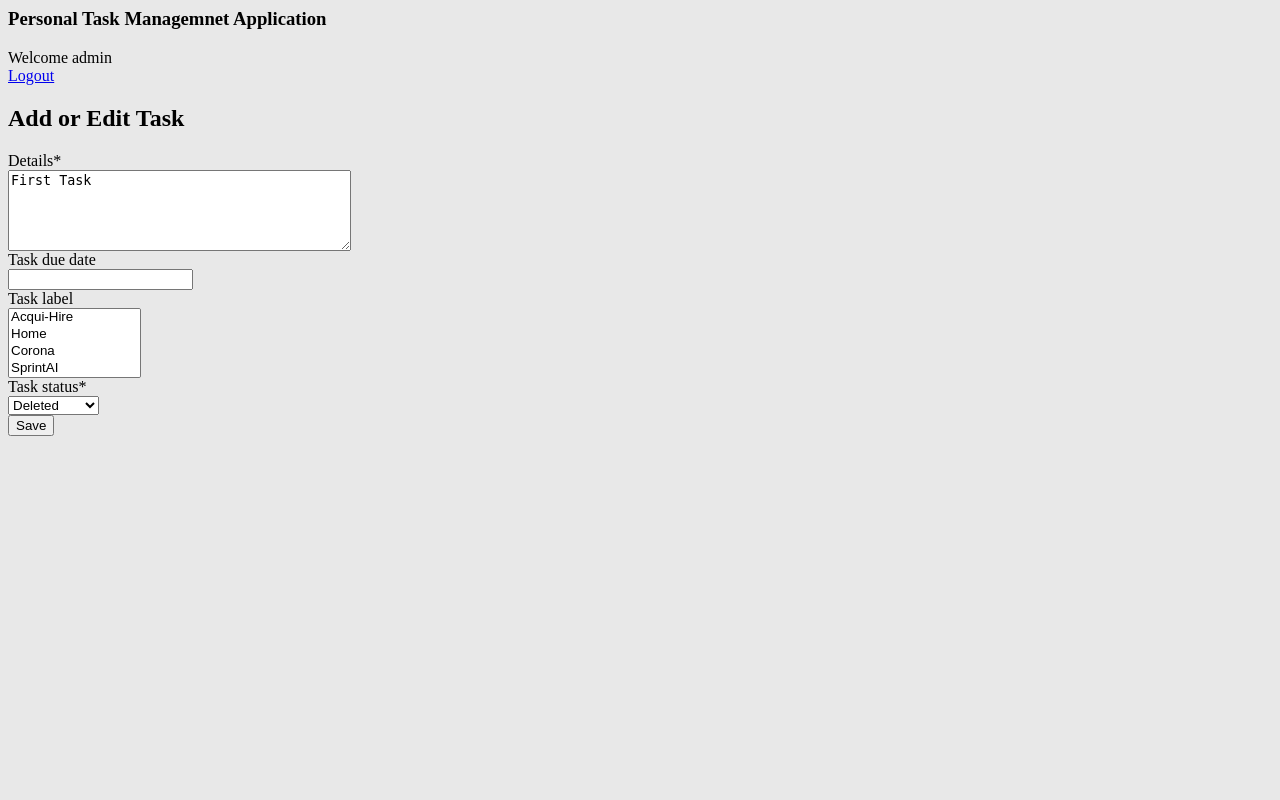
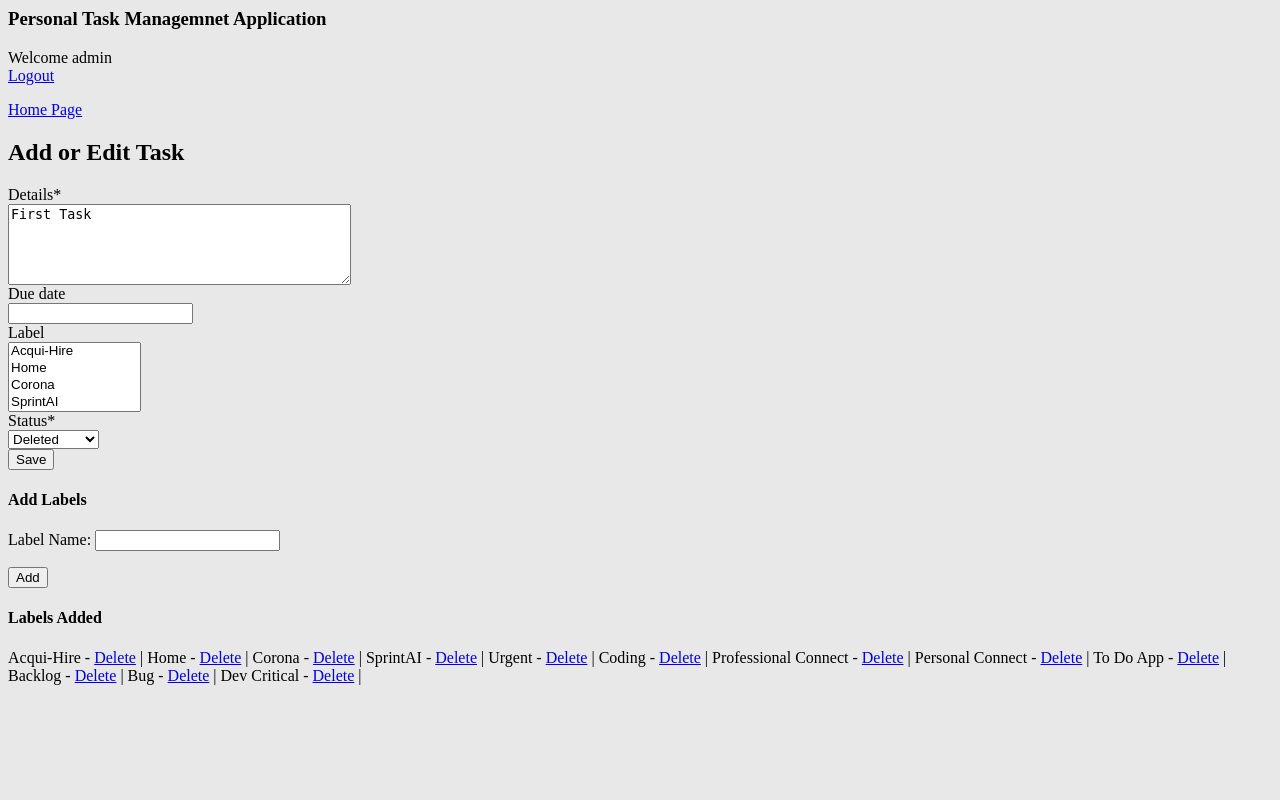
Before and after one commit to ankjain8609/to_do_list, a Django app: page /tasks/1/edit/ in a window 1280 px wide. Run offline with Django 3.2, Linux system fonts and the light colour scheme; a user stored in the database is signed in; data comes from the database, SQL or seed files in the repository; some libraries are stand-ins or nearby versions.

Commit message:
refactored code, with corrected code conventions.

```diff
--- a/tasks/forms.py
+++ b/tasks/forms.py
@@ -3,60 +3,60 @@ from django.forms import ModelForm, Textarea, DateInput
 from .models import Tasks, Labels, TaskLogHours, TaskNotes
 from django.contrib.auth.models import User
 from django.contrib.admin.widgets import AdminDateWidget
+from bootstrap_datepicker_plus import DatePickerInput
 
 
 class TaskCreationForm(forms.ModelForm):
 
 
-    task_label = forms.CharField(required=False)
-    task_due_date = forms.DateField(required=False)
-    label_list = Labels.objects.filter(label_status = 'Active')
-    task_label = forms.ModelMultipleChoiceField(queryset = label_list,
-                                                widget = forms.SelectMultiple,
-                                                required = False)
+    due_date = forms.DateField(widget=DatePickerInput(format='%m/%d/%Y'),
+                               required=False)
+    label_list = Labels.objects.filter(status = 'Active')
+    label = forms.ModelMultipleChoiceField(queryset = label_list,
+                                           widget = forms.SelectMultiple,
+                                           required = False)
 
     class Meta:
 
         model = Tasks
-        fields = ('task_details','task_due_date','task_label')
-        widgets = {'task_details': Textarea(attrs={'cols': 40, 'rows': 5}),
-                   'task_due_date': AdminDateWidget()}
+        fields = ('details','due_date','label')
+        widgets = {'details': Textarea(attrs={'cols': 40, 'rows': 5}),
+                   'due_date': AdminDateWidget()}
 
 
 class TaskUpdationForm(forms.ModelForm):
 
 
-    task_label = forms.CharField(required=False)
-    task_due_date = forms.DateField(required=False)
-    label_list = Labels.objects.filter(label_status = 'Active')
-    task_label = forms.ModelMultipleChoiceField(queryset = label_list,
-                                                widget = forms.SelectMultiple,
-                                                required = False)
+    due_date = forms.DateField(required=False)
+    label_list = Labels.objects.filter(status = 'Active')
+    label = forms.ModelMultipleChoiceField(queryset = label_list,
+                                           widget = forms.SelectMultiple,
+                                           required = False)
 
     class Meta:
 
         model = Tasks
-        fields = ('task_details','task_due_date','task_label','task_status')
-        widgets = {'task_details': Textarea(attrs={'cols': 40, 'rows': 5}),
-                   'task_due_date': DateInput()}
+        fields = ('details','due_date','label','status')
+        widgets = {'details': Textarea(attrs={'cols': 40, 'rows': 5}),
+                   'due_date': DateInput()}
 
 
 class LabelCreationForm(forms.ModelForm):
 
     class Meta:
         model = Labels
-        fields = ('label_name',)
+        fields = ('name',)
 
 
 class TaskLogHoursForm(forms.ModelForm):
 
     class Meta:
 
-        task_log_notes = forms.CharField(required=False)
+        log_notes = forms.CharField(required=False)
         model = TaskLogHours
-        fields = ('task_time_spent','task_day_of_work', 'task_log_notes')
-        widgets = {'task_log_notes': Textarea(attrs={'cols': 40, 'rows': 5}),
-                   'task_time_spent': DateInput()}
+        fields = ('time_spent','day_of_work', 'log_notes')
+        widgets = {'log_notes': Textarea(attrs={'cols': 40, 'rows': 5}),
+                   'time_spent': DateInput()}
 
 
 class TaskNotesForm(forms.ModelForm):
@@ -64,5 +64,5 @@ class TaskNotesForm(forms.ModelForm):
     class Meta:
         task_notes = forms.CharField(required=False)
         model = TaskNotes
-        fields = ('task_notes',)
-        widgets = {'task_notes': Textarea(attrs={'cols': 100, 'rows': 1})}
+        fields = ('notes',)
+        widgets = {'notes': Textarea(attrs={'cols': 100, 'rows': 1})}
--- a/tasks/templates/tasks/task_edit.html
+++ b/tasks/templates/tasks/task_edit.html
@@ -1,9 +1,23 @@
 {% extends 'tasks/base.html' %}
 {% block content %}
+    <p><a href = "/tasks/">Home Page</a></p>
     <h2>Add or Edit Task</h2>
     {% load crispy_forms_tags %}
     <form method="POST" class="task-form">{% csrf_token %}
-        {{form|crispy}}
-        <button type="submit" class="save btn btn-default">Save</button>
+        {{task_form|crispy}}
+        <button type="submit" name = "task-submission", class="save btn btn-default">Save</button>
     </form>
+    <h4> Add Labels</h4>
+    <form method="POST" class="label-form">{% csrf_token %}
+        {{ label_form.as_p }}
+        <button type="submit" name = "label-submission" class="save btn btn-default">Add</button>
+    </form>
+    <h4> Labels Added </h4>
+    {% if label_list %}
+        {% for label in label_list %}
+            {{label.name}} - <a href="/tasks/{{label.id}}/label_delete_task_add_page/">Delete</a> |
+        {% endfor %}
+    {% else %}
+        <p>There are no labels to show right now.</p>
+    {% endif %}
 {% endblock %}
--- a/tasks/urls.py
+++ b/tasks/urls.py
@@ -14,5 +14,6 @@ urlpatterns = [
     path('<int:task_id>/open_completed/', views.task_open_completed_page, name = 'task_open_completed_page'),
     path('<int:task_id>/log_hours/', views.task_log_hours, name = 'task_log_hours'),
     path('<int:task_id>/log_summary/', views.task_log_summary, name = 'task_log_summary'),
-    path('<int:label_id>/label_delete/', views.label_delete, name = 'label_delete')
+    path('<int:label_id>/label_delete_home_page/', views.label_delete_home_page, name = 'label_delete_home_page'),
+    path('<int:label_id>/label_delete_task_add_page/', views.label_delete_task_add_page, name = 'label_delete_task_add_page'),
 ]
--- a/tasks/views.py
+++ b/tasks/views.py
@@ -31,11 +31,11 @@ def index(request):
     login_user = request.user
     if login_user.is_authenticated:  #explicit compare everywhere -> not to be done by conventions
         if request.method == 'POST': #create constants file, use that
-            form = LabelCreationForm(request.POST)
-            if form.is_valid(): #explicit compare
-                label = form.save(commit=False) #check whether space around =
+            label_form = LabelCreationForm(request.POST)
+            if label_form.is_valid(): #explicit compare
+                label = label_form.save(commit=False) #check whether space around =
                 label.user = request.user
-                label.label_create_time = timezone.now()
+                label.create_time = timezone.now()
                 label.save()
 
                 form = LabelCreationForm()
@@ -57,21 +57,33 @@ def task_add(request):
 
     login_user = request.user
     if login_user.is_authenticated:
-        if request.method == 'POST':
-            form = TaskCreationForm(request.POST)
-            if form.is_valid():
-                task = form.save(commit=False)
+        if request.method == 'POST' and 'task-submission' in request.POST:
+            task_form = TaskCreationForm(request.POST)
+            if task_form.is_valid():
+                task = task_form.save(commit=False)
                 task.user = request.user
-                task.task_label = task.task_label.split("<QuerySet [",1)[1].split("]>")[0]
-                task.task_label = task.task_label.replace("<Labels: ", "").replace(">","")
-                task.task_status = 'Open'
-                task.task_create_time = timezone.now()
-                task.task_last_updated_time = timezone.now()
+                task.label = task.label.split("<QuerySet [",1)[1].split("]>")[0]
+                task.label = task.label.replace("<Labels: ", "").replace(">","")
+                task.status = 'Open'
+                task.create_time = timezone.now()
+                task.last_updated_time = timezone.now()
                 task.save()
                 return redirect('/tasks/')
+        elif request.method == 'POST' and 'label-submission' in request.POST:
+            label_form = LabelCreationForm(request.POST)
+            if label_form.is_valid(): #explicit compare
+                label = label_form.save(commit=False) #check whether space around =
+                label.user = login_user
+                label.create_time = timezone.now()
+                label.save()
+                return redirect('/tasks/task_add')
         else:
-            form = TaskCreationForm()
-        return render(request, 'tasks/task_edit.html', {'form': form})
+            task_form = TaskCreationForm()
+            label_form = LabelCreationForm()
+            label_list = Labels.objects.filter(status = 'Active')
+            label_list = label_list.filter(user = login_user)
+        return render(request, 'tasks/task_edit.html',
+                      {'task_form': task_form, 'label_form': label_form, 'label_list':label_list})
     else:
         return redirect('/tasks/login')
 
@@ -85,18 +97,22 @@ def task_edit(request,
     if login_user.is_authenticated:
         task = Tasks.objects.get(id = task_id)
         if request.method == 'POST':
-            form = TaskUpdationForm(request.POST, instance = task)
+            task_form = TaskUpdationForm(request.POST, instance = task)
             if form.is_valid():
                 task = form.save(commit=False)
-                task.task_label = task.task_label.split("<QuerySet [",1)[1].split("]>")[0]
-                task.task_label = task.task_label.replace("<Labels: ", "").replace(">","")
+                task.label = task.label.split("<QuerySet [",1)[1].split("]>")[0]
+                task.label = task.label.replace("<Labels: ", "").replace(">","")
                 task.user = login_user
-                task.task_last_updated_time = timezone.now()
+                task.last_updated_time = timezone.now()
                 task.save()
                 return redirect('/tasks/')
         else:
-            form = TaskUpdationForm(instance = task)
-        return render(request, 'tasks/task_edit.html', {'form': form})
+            task_form = TaskUpdationForm(instance = task)
+            label_form = LabelCreationForm()
+            label_list = Labels.objects.filter(status = 'Active')
+            label_list = label_list.filter(user = login_user)
+        return render(request, 'tasks/task_edit.html',
+                      {'task_form':task_form, 'label_form':label_form, 'label_list':label_list})
     else:
         return redirect('/tasks/login')
 
@@ -108,9 +124,9 @@ def task_complete(request,
     """
 
     task = Tasks.objects.get(id = task_id)
-    task.task_status = 'Done'
-    task.task_last_updated_time = timezone.now()
-    task.task_completed_time = timezone.now()
+    task.status = 'Done'
+    task.last_updated_time = timezone.now()
+    task.completed_time = timezone.now()
     task.save()
     return task
 
@@ -132,8 +148,8 @@ def task_inprogress(request,
     login_user = request.user
     if login_user.is_authenticated:
         task = Tasks.objects.get(id = task_id)
-        task.task_status = 'In Progress'
-        task.task_last_updated_time = timezone.now()
+        task.status = 'In Progress'
+        task.last_updated_time = timezone.now()
         task.save()
         return redirect('/tasks/')
     else:
@@ -146,8 +162,8 @@ def task_delete(request,
     """
 
     task = Tasks.objects.get(id = task_id)
-    task.task_status = 'Deleted'
-    task.task_last_updated_time = timezone.now()
+    task.status = 'Deleted'
+    task.last_updated_time = timezone.now()
     task.save()
     return task
 
@@ -179,8 +195,8 @@ def tasks_completed_list(request):
 
     login_user = request.user
     if login_user.is_authenticated:
-        tasks_done = Tasks.objects.filter(task_status='Done')
-        tasks_done = tasks_done.order_by('-task_completed_time')
+        tasks_done = Tasks.objects.filter(status='Done')
+        tasks_done = tasks_done.order_by('-completed_time')
         login_user = request.user
         tasks_done = tasks_done.filter(user = login_user)
         context = {'tasks_done': tasks_done}
@@ -195,9 +211,9 @@ def task_open_completed_page(request,
     login_user = request.user
     if login_user.is_authenticated:
         task = Tasks.objects.get(id = task_id)
-        task.task_status = 'Open'
-        task.task_last_updated_time = timezone.now()
-        task.task_completed_time = None
+        task.status = 'Open'
+        task.last_updated_time = timezone.now()
+        task.completed_time = None
         task.save()
         return redirect('/tasks/')
     else:
@@ -205,15 +221,34 @@ def task_open_completed_page(request,
 
 def label_delete(request,
                  label_id):
+    """Method to delete the label from the Model.
+    This is called by other methods."""
+
+    label = Labels.objects.get(id = label_id)
+    label.status = 'Deleted'
+    label.delete_time = timezone.now()
+    label.save()
+    return label
+
+def label_delete_home_page(request,
+                           label_id):
     """Method to delete a label from the Home Page."""
 
     login_user = request.user
     if login_user.is_authenticated:
-        label = Labels.objects.get(id = label_id)
-        label.label_status = 'Deleted'
-        label.label_delete_time = timezone.now()
-        label.save()
+        label = label_delete(request,label_id)
         return redirect('/tasks/')
+    else:
+        return redirect('/tasks/login')
+
+def label_delete_task_add_page(request,
+                             label_id):
+    """Method to delete a label from the Task Add Page."""
+
+    login_user = request.user
+    if login_user.is_authenticated:
+        label = label_delete(request,label_id)
+        return redirect('/tasks/task_add/')
     else:
         return redirect('/tasks/login')
 
@@ -222,15 +257,15 @@ def home_page_context(request):
 
     login_user = request.user
 
-    tasks_not_done = Tasks.objects.exclude(task_status = 'Done')
-    tasks_not_done = tasks_not_done.exclude(task_status = 'Deleted')
-    tasks_not_done = tasks_not_done.exclude(task_status = 'In Progress')
+    tasks_not_done = Tasks.objects.exclude(status = 'Done')
+    tasks_not_done = tasks_not_done.exclude(status = 'Deleted')
+    tasks_not_done = tasks_not_done.exclude(status = 'In Progress')
     tasks_not_done = tasks_not_done.filter(user = login_user)
 
-    tasks_in_progress = Tasks.objects.filter(task_status = 'In Progress')
+    tasks_in_progress = Tasks.objects.filter(status = 'In Progress')
     tasks_in_progress = tasks_in_progress.filter(user = login_user)
 
-    label_list = Labels.objects.filter(label_status = 'Active')
+    label_list = Labels.objects.filter(status = 'Active')
     label_list = label_list.filter(user = login_user)
 
     date_today = timezone.now().date()
@@ -252,7 +287,7 @@ def task_log_hours(request,
                 task_log_hours = form.save(commit=False)
                 task_log_hours.user = request.user
                 task_log_hours.task = task
-                task_log_hours.task_log_time = timezone.now()
+                task_log_hours.log_time = timezone.now()
                 task_log_hours.save()
                 return redirect('/tasks/')
         else:
```
Also changed, not shown: tasks/models.py (+31 -29 lines), tasks/templates/tasks/index.html (+15 -13 lines), tasks/templates/tasks/task_log_summary.html (+7 -6 lines), tasks/templates/tasks/tasks_completed.html (+6 -6 lines), to_do_list/settings.py (+16 -10 lines), db.sqlite3, tasks/migrations/0021_auto_20200525_0226.py (added), tasks/migrations/0022_auto_20200525_1504.py (added), tasks/migrations/0023_auto_20200525_1534.py (added).
